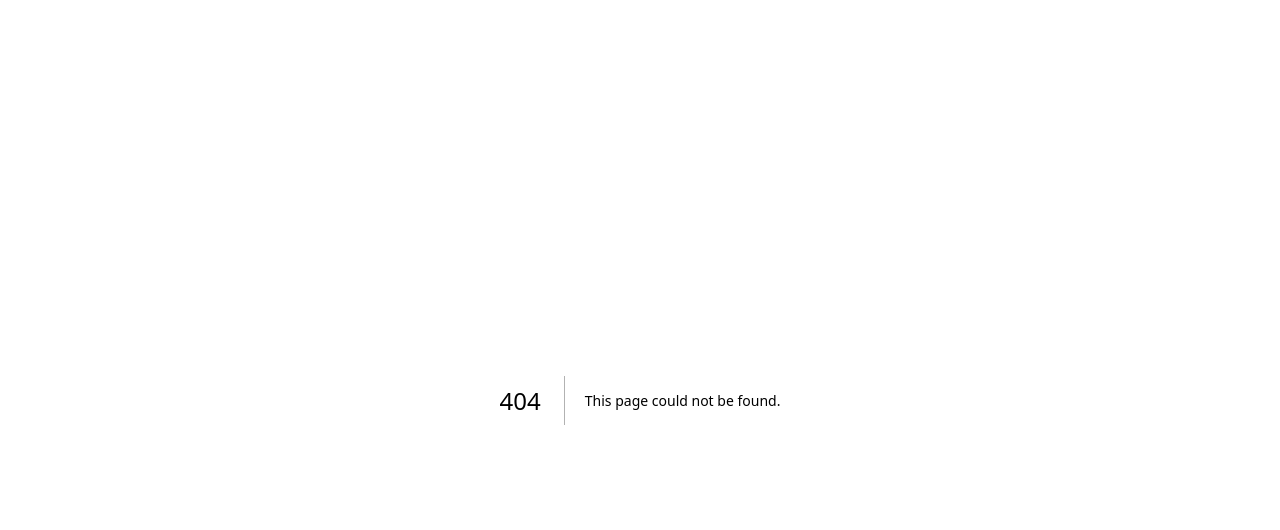
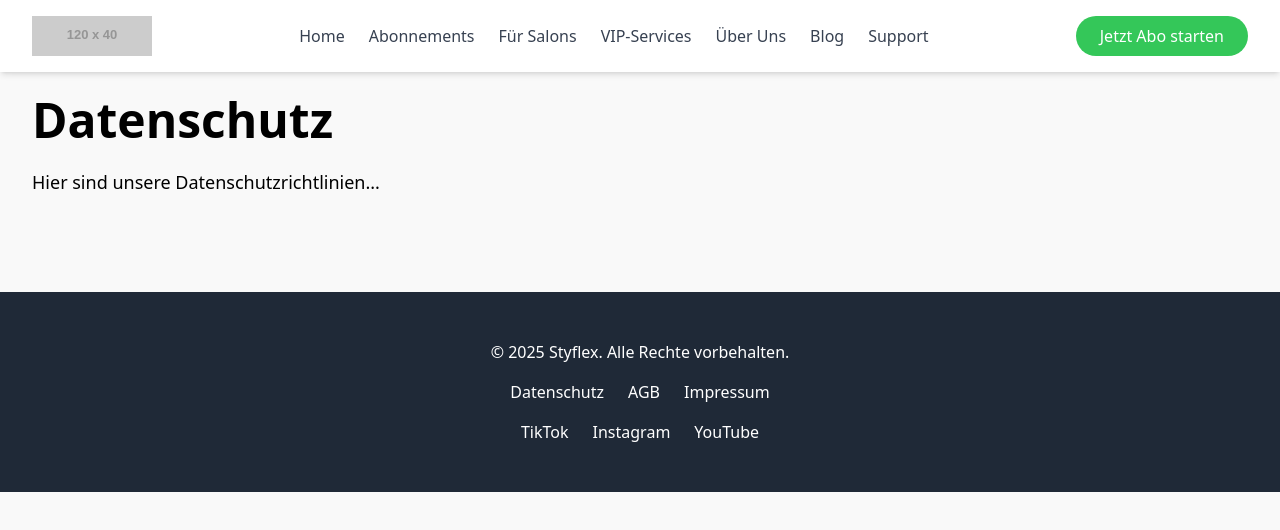
Before and after one commit to omarawel/styflex, a Next.js app: page /datenschutz in a window 1280 px wide. Before the commit this address had no page. Shown: the top 530 px of the page. Built offline with nearby package versions, Linux system fonts and the light colour scheme.

Commit message:
Create datenschutz.tsx

```diff
--- /dev/null
+++ b/pages/datenschutz.tsx
@@ -0,0 +1,22 @@
+import Head from 'next/head';
+import Header from '../components/Header';
+import Footer from '../components/Footer';
+
+export default function Datenschutz() {
+  return (
+    <div className="min-h-screen bg-neutral">
+      <Head>
+        <title>Datenschutz - Styflex</title>
+        <meta name="description" content="Datenschutzrichtlinien von Styflex" />
+      </Head>
+      <Header />
+      <section className="py-24">
+        <div className="max-w-7xl mx-auto px-4 sm:px-6 lg:px-8">
+          <h1 className="text-5xl font-bold mb-6">Datenschutz</h1>
+          <p className="text-lg">Hier sind unsere Datenschutzrichtlinien...</p>
+        </div>
+      </section>
+      <Footer />
+    </div>
+  );
+}
```
